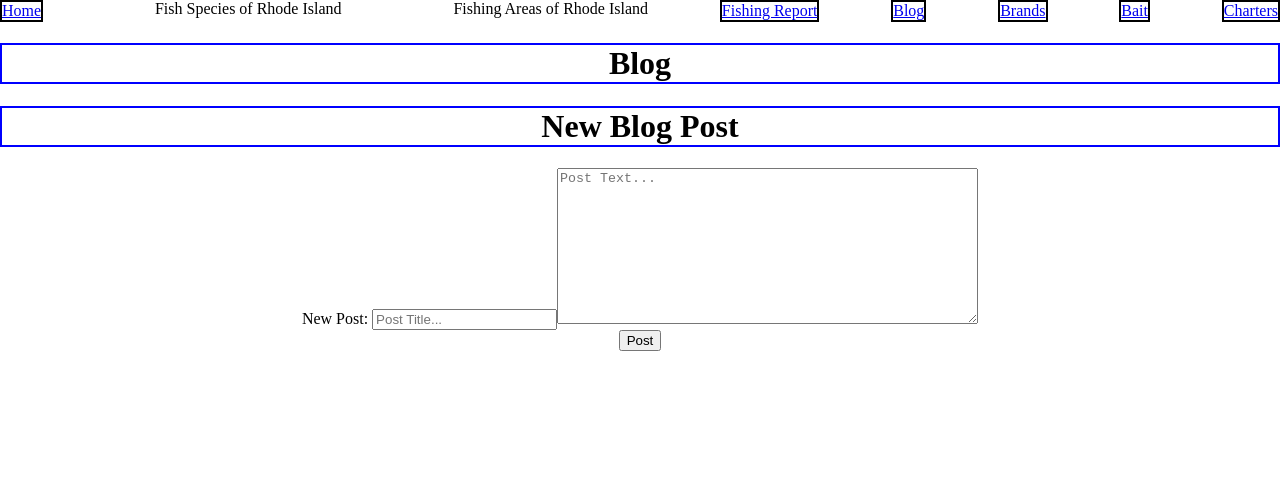
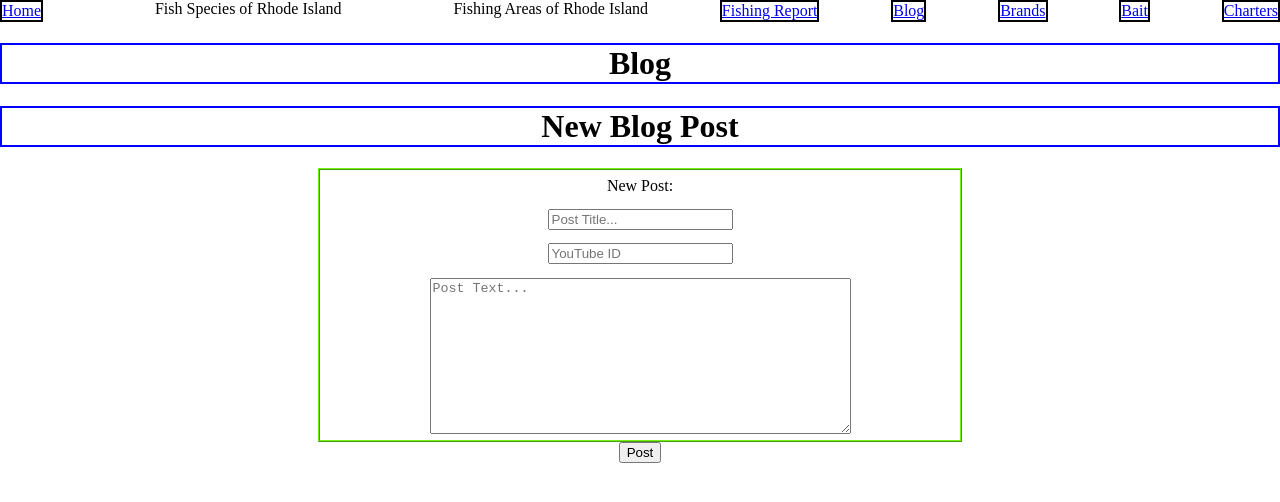
Before and after one commit to jstrohsnitter/ocean-state-tackle-ts, a React (Vite) app: page /blog in a window 1280 px wide. Shown: the top 502 px of the page. Built offline with nearby package versions, Linux system fonts and the light colour scheme.

Commit message:
blog post card has youtubeid, formatted to center, pre image upload

```diff
--- a/src/components/Blog.tsx
+++ b/src/components/Blog.tsx
@@ -4,8 +4,12 @@ const Blog = () => {
 
     return (
     <>
+    <div className="blogDiv">
     <h1>Blog</h1>
     <NewBlogPost/>
+    {/* this is going to map all the blog posts from the db onto the dom */}
+    {/* do i want this to be a component that is mapped?? like a blog card. will be a list with a key of id, will map over a fetched list of all posts and redner */}
+    </div>
     </>
     );
 
--- a/src/components/NewBlogPost.tsx
+++ b/src/components/NewBlogPost.tsx
@@ -4,11 +4,14 @@ const NewBlogPost = () => {
 
     const [formData, setFormData] = useState({
         postTitle:'',
+        youTubeID: '',
         postText: '',
     })
 
     const handleSubmit = (event) => {
         event.preventDefault()
+        setFormData({postTitle: ''})
+        setFormData({youTubeID: ''})
         setFormData({postText: ''})
     }
 
@@ -18,7 +21,8 @@ const NewBlogPost = () => {
 
     return (
         <>
-        <h1 className="New Post Header">New Blog Post</h1>
+        <div className="newPostDiv">
+        <h1 className="newPostHeader">New Blog Post</h1>
         <form className="newPostForm" onSubmit={handleSubmit}>
             <label htmlFor="newPost">New Post: </label>
             <input
@@ -26,6 +30,13 @@ const NewBlogPost = () => {
                 name="postTitle"
                 value={formData.postTitle}
                 placeholder="Post Title..."
+                onChange={handleChange}
+            />
+             <input
+                id="youTubeID"
+                name="youTubeID"
+                value={formData.youTubeID}
+                placeholder="YouTube ID"
                 onChange={handleChange}
             />
             <textarea
@@ -44,6 +55,7 @@ const NewBlogPost = () => {
         </form>
 
         <button type="submit">Post</button>
+        </div>
         </>
     );
   };
--- a/src/index.css
+++ b/src/index.css
@@ -8,6 +8,8 @@ div#root {
   margin: 0;
   padding: 0;
 }
+
+
 
 html, body, div {
   margin: 0;
@@ -36,6 +38,25 @@ nav {
 
 ul {
   list-style-type: none;
+}
+
+/* .blogDiv {
+  display: flex;
+  flex-direction: column;
+  align-items: center;
+  justify-content: center;
+  width: 100%;
+} */
+
+.newPostForm {
+  display: flex;
+  flex-direction: column;
+  align-items: center;
+  justify-content: space-around;
+  width: 50vw;
+  height: 270px;
+  border: 2px ridge rgb(115, 240, 20);
+  margin: auto;
 }
 
 .navList {
```
